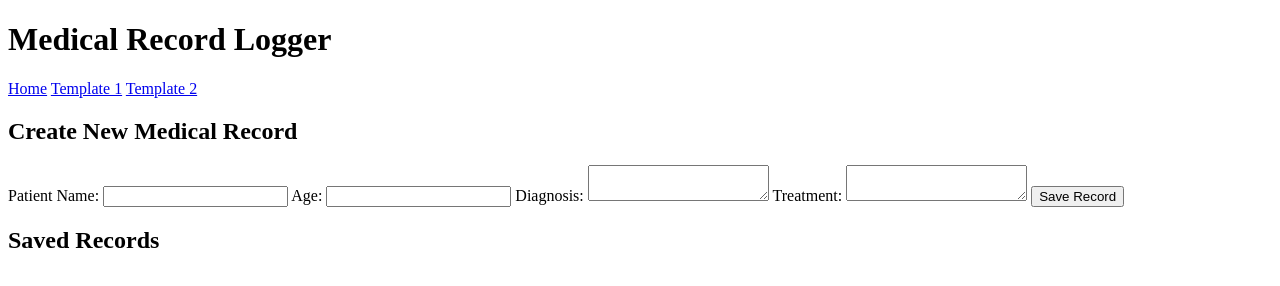
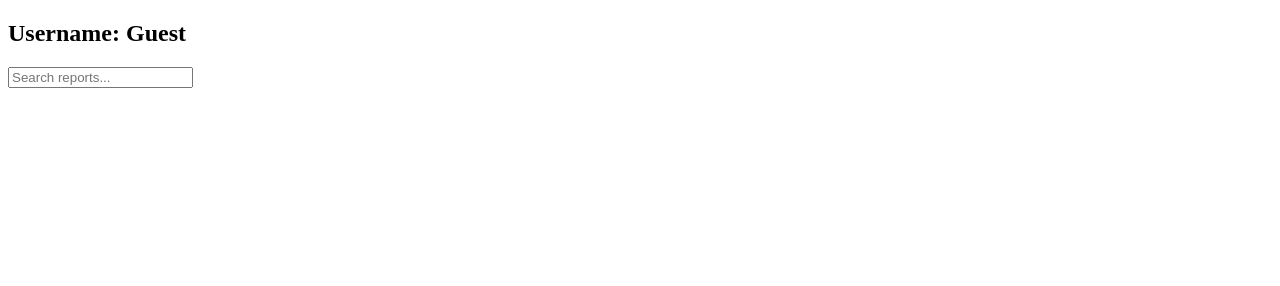
Before and after one commit to cj6j-dev/pathos-md-report, a plain HTML site: page index.html in a window 1280 px wide. Drawn offline with Linux system fonts and the light colour scheme.

Commit message:
Update index.html

```diff
--- a/index.html
+++ b/index.html
@@ -1,47 +1,22 @@
 <!DOCTYPE html>
 <html lang="en">
 <head>
-  <meta charset="UTF-8">
-  <meta name="viewport" content="width=device-width, initial-scale=1.0">
-  <title>Medical Record Log</title>
-  <link rel="stylesheet" href="styles.css">
+    <meta charset="UTF-8">
+    <meta name="viewport" content="width=device-width, initial-scale=1.0">
+    <title>Report Viewer</title>
+    <link rel="stylesheet" href="styles.css">
 </head>
 <body>
-  <header>
-    <h1>Medical Record Logger</h1>
-    <nav>
-      <a href="index.html">Home</a>
-      <a href="templates/template1.html">Template 1</a>
-      <a href="templates/template2.html">Template 2</a>
-    </nav>
-  </header>
+    <div id="sidebar">
+        <h2 id="username">Username: Guest</h2>
+    </div>
+    <div id="content">
+        <div id="search-container">
+            <input type="text" id="search-bar" placeholder="Search reports..." oninput="filterReports()">
+        </div>
+        <div id="reports-list"></div>
+    </div>
 
-  <main>
-    <section id="record-form">
-      <h2>Create New Medical Record</h2>
-      <form id="medical-record-form">
-        <label for="name">Patient Name:</label>
-        <input type="text" id="name" name="name" required>
-
-        <label for="age">Age:</label>
-        <input type="number" id="age" name="age" required>
-
-        <label for="diagnosis">Diagnosis:</label>
-        <textarea id="diagnosis" name="diagnosis" required></textarea>
-
-        <label for="treatment">Treatment:</label>
-        <textarea id="treatment" name="treatment" required></textarea>
-
-        <button type="submit">Save Record</button>
-      </form>
-    </section>
-
-    <section id="saved-records">
-      <h2>Saved Records</h2>
-      <ul id="records-list"></ul>
-    </section>
-  </main>
-
-  <script src="script.js"></script>
+    <script src="scripts.js"></script>
 </body>
 </html>
```
